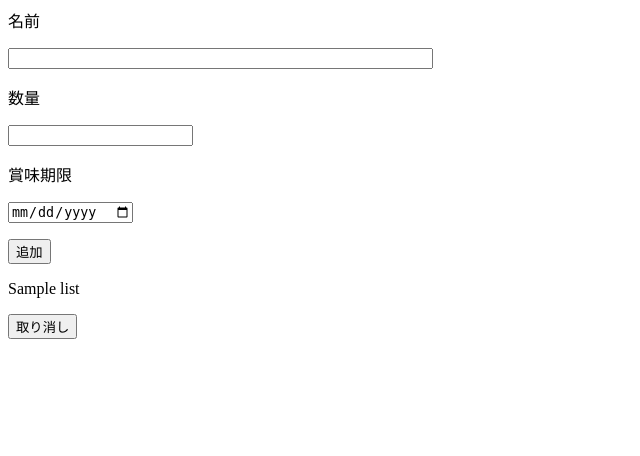
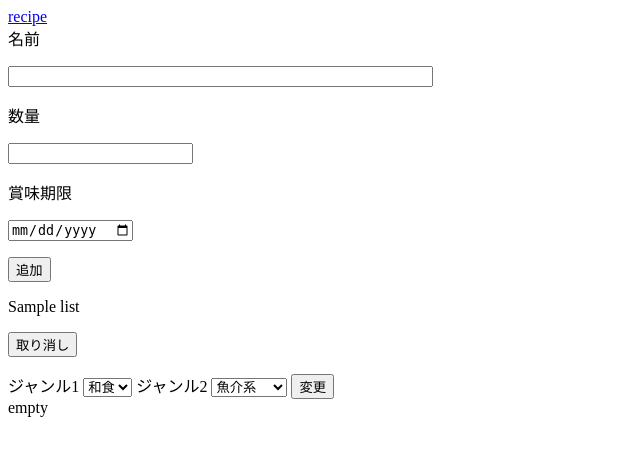
Before and after one commit to ryunosuke-seimei/motomura, a Flask app: template templates/index.html in a window 1280 px wide. Shown: the top 456 px of the page, without its empty margins (0-640 px from the left). Run offline with Flask 2, Linux system fonts and the light colour scheme; the template is opened without the code that fills it: most values are stand-ins (such as "Sample title", 1, 10 or a date in 2020); some libraries are stand-ins or nearby versions.

Commit message:
recipe search

```diff
--- a/app.py
+++ b/app.py
@@ -1,5 +1,6 @@
-from flask import Flask, request, render_template, redirect
+from flask import Flask, request, render_template, redirect, Response
 import mysql.connector as db
+import json
 
 app = Flask(__name__, instance_relative_config=True)
 app.config.from_pyfile('config.cfg')
@@ -144,5 +145,32 @@ def data_recipe_detail_delete():
     return redirect("/village/recipe/detail/{}/".format(ID), code=302)
 
 
+@app.route('/village/recipe_check/', methods=["POST"])
+def data_recipe_check():
+    genre1 = request.form["genre1"]
+    genre2 = request.form["genre2"]
+    db_connection = db.connect(host=app.config["HOST"], user=app.config["USER"], password=app.config["PASSWORD"],
+                               database=app.config["DATABASES"])
+    cursor = db_connection.cursor()
+    cursor.execute(
+        "select * from recipe_list "
+        "join recipe_detail_list on recipe_list.id=recipe_detail_list.recipe_id "
+        "where recipe_list.genre1={} and recipe_list.genre2={}".format(genre1, genre2)
+    )
+    recipe_list = cursor.fetchall()
+    numbers = []
+    for number in recipe_list:
+        numbers.append(number[0])
+    numbers = list(set(numbers))
+    result = []
+    for number in numbers:
+        temp_list = []
+        for target in recipe_list:
+            if target[0] == number:
+                temp_list.append(target)
+        result.append(temp_list)
+    return Response(json.dumps(result),  mimetype='application/json')
+
+
 if __name__ == '__main__':
     app.run()
--- a/templates/detail_recipe.html
+++ b/templates/detail_recipe.html
@@ -5,6 +5,8 @@
     <title>Title</title>
 </head>
 <body>
+<a href="/village/recipe/">recipe list</a>
+
 <form action="/village/recipe/detail/insert/" method="POST">
     <input type="hidden" name="id" value="{{ send_data[0] }}">
     名前
--- a/templates/index.html
+++ b/templates/index.html
@@ -3,8 +3,35 @@
 <head>
     <meta charset="UTF-8">
     <title>village</title>
+    <script src="https://ajax.googleapis.com/ajax/libs/jquery/3.2.1/jquery.min.js"></script>
 </head>
+<script>
+
+    function change_data() {
+        let genre1 = $(".genre1").val();
+        let genre2 = $(".genre2").val();
+        console.log(genre1);
+        console.log(genre2);
+        $.ajax({
+            url:"/village/recipe_check/",
+            type:"POST",
+            data:{
+                genre1:genre1,
+                genre2:genre2
+            }
+
+        }).done(function(data){
+            console.log(data);
+            $(".child").empty();
+
+        }).fail(function(data){
+            alert("error");
+        });
+    }
+
+</script>
 <body>
+<a href="/village/recipe/">recipe</a>
 <form action="/village/insert/" method="POST">
     名前
     <p><input type="text" name="name" size="50" minlength="3" maxlength="1000" ></p>
@@ -22,5 +49,24 @@
     <p><input class="button" type="submit" value="取り消し"></p>
 </form>
 {% endfor %}
+
+ジャンル1
+<select class="genre1">
+    <option size="3" value="1"> 和食 </option>
+    <option size="3" value="2"> 洋食 </option>
+    <option size="3" value="3"> 中華 </option>
+</select>
+ジャンル2
+<select class="genre2">
+    <option size="3" value="1"> 魚介系 </option>
+    <option size="3" value="2"> 肉系 </option>
+    <option size="3" value="3"> ご飯もの </option>
+    <option size="3" value="4"> 麺系 </option>
+</select>
+<input type="button" value="変更" onclick="change_data();">
+
+<div class="child">
+    empty
+</div>
 </body>
 </html>
--- a/templates/index_recipe.html
+++ b/templates/index_recipe.html
@@ -5,6 +5,8 @@
     <title>Title</title>
 </head>
 <body>
+<a href="/village/">input data</a>
+
 <form action="/village/recipe/insert/" method="POST">
     名前
     <p><input type="text" name="name" size="50" minlength="3" maxlength="1000" ></p>
```
Also changed, not shown: 1 other file.
